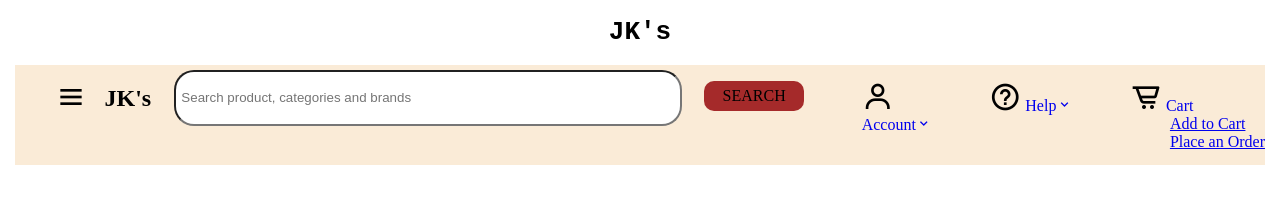
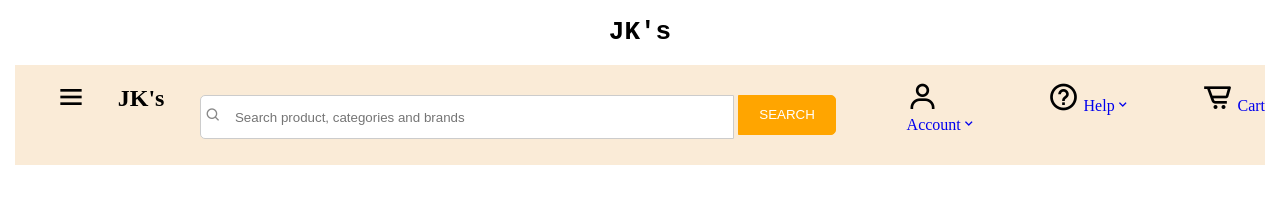
Before and after one commit to kendii001/Ecommerce, a plain HTML site: page index.html in a window 1280 px wide. Drawn offline with nearby package versions, Linux system fonts and the light colour scheme.

Commit message:
Updated the search button

```diff
--- a/app.css
+++ b/app.css
@@ -67,3 +67,37 @@ ul li ul.dropdown{
     z-index: 999;
 
 }
+
+.search-container {
+    position: relative;
+    display: flex;
+    align-items: center;
+}
+
+.search-icon {
+    position: absolute;
+    left: 10px;
+    color: #888;
+}
+
+.input {
+    padding-left: 30px;
+    height: 40px; /* Set a fixed height for the input */
+    border-radius: 5px 0 0 5px; /* Round the left edges */
+    border: 1px solid #ccc; /* Add a border to match the button */
+}
+
+.search-button {
+    background-color: orange;
+    color: white;
+    border: 1px solid orange; /* Add a border to match the input */
+    height: 40px; /* Match the height of the input */
+    padding: 0 20px; /* Adjust padding to fit the height */
+    margin-left: -1px; /* Remove the gap between input and button */
+    cursor: pointer;
+    border-radius: 0 5px 5px 0; /* Round the right edges */
+}
+
+.search-button:hover {
+    background-color: darkorange;
+}
--- a/index.html
+++ b/index.html
@@ -19,7 +19,11 @@
             </li>
         </ul>
         <h2>JK's</h2>
-        <input type="text" class="input" placeholder=" Search product, categories and brands "><p>SEARCH</p>
+        <div class="search-container">
+            <i class='bx bx-search search-icon'></i>
+            <input type="text" class="input" placeholder=" Search product, categories and brands ">
+            <button class="search-button">SEARCH</button>
+        </div>
         <ul class="nav">
             <li class="top">
                 <a href ="#" class="link">
@@ -53,10 +57,6 @@
                 <a href ="#" class="link">
                     <i class='bx bx-cart-alt' id="icon"></i>
                     <span class="text">Cart</span>
-                    <ul class="dropdown">
-                        <li><a href="#">Add to Cart</a></li>
-                        <li><a href="#">Place an Order</a></li>
-                    </ul>
                 </a>
             </li>
         </ul>
```
